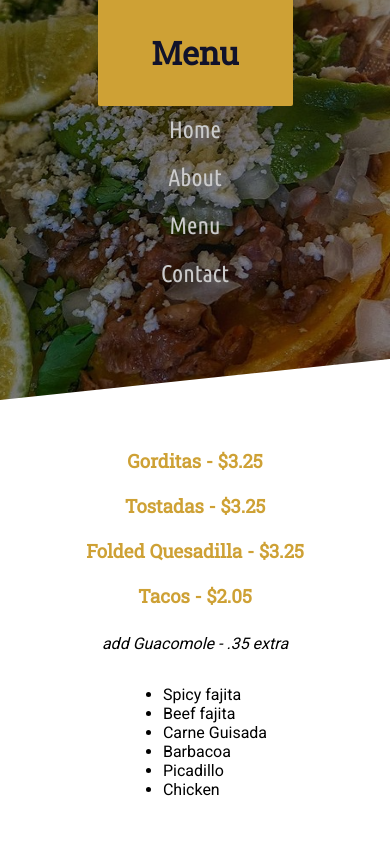
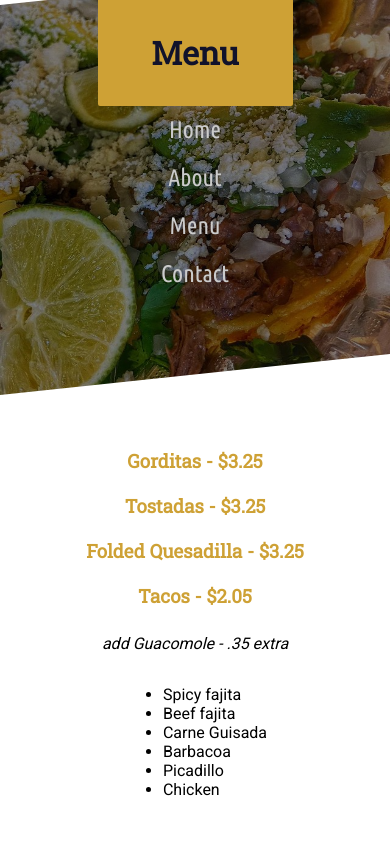
Before and after one commit to Waterburner/La_Gardenia-static-, a plain HTML site: page pages/menu.html in a window 390 px wide. Shown: the top 844 px of the page. Drawn offline with Linux system fonts and the light colour scheme.

Commit message:
commented out skewed-header querie

```diff
--- a/styles/media-queries.css
+++ b/styles/media-queries.css
@@ -52,9 +52,9 @@
         flex-direction: column;
     }
 
-    .skewed-header > .header-bg {
+    /* .skewed-header > .header-bg {
         background-size: 550px;
-    }
+    } */
 
     .page-container {
         padding-left: 21px;
--- a/styles/skewed-header.css
+++ b/styles/skewed-header.css
@@ -8,8 +8,7 @@
     position: absolute;
     top: 0px;
     bottom: 0;
-    right: 0;
-    left: 0;
+
     height: 100%;
     width: 100%;
     background-repeat: no-repeat;
@@ -35,7 +34,10 @@
     align-items: center;
 }
 
-.skewed-header > .skewed-header-wrapper > .skewed-header-content > .heading-wrapper {
+.skewed-header
+    > .skewed-header-wrapper
+    > .skewed-header-content
+    > .heading-wrapper {
     background-color: #cea135;
     color: #11122b;
     border-bottom-left-radius: 2px;
```
